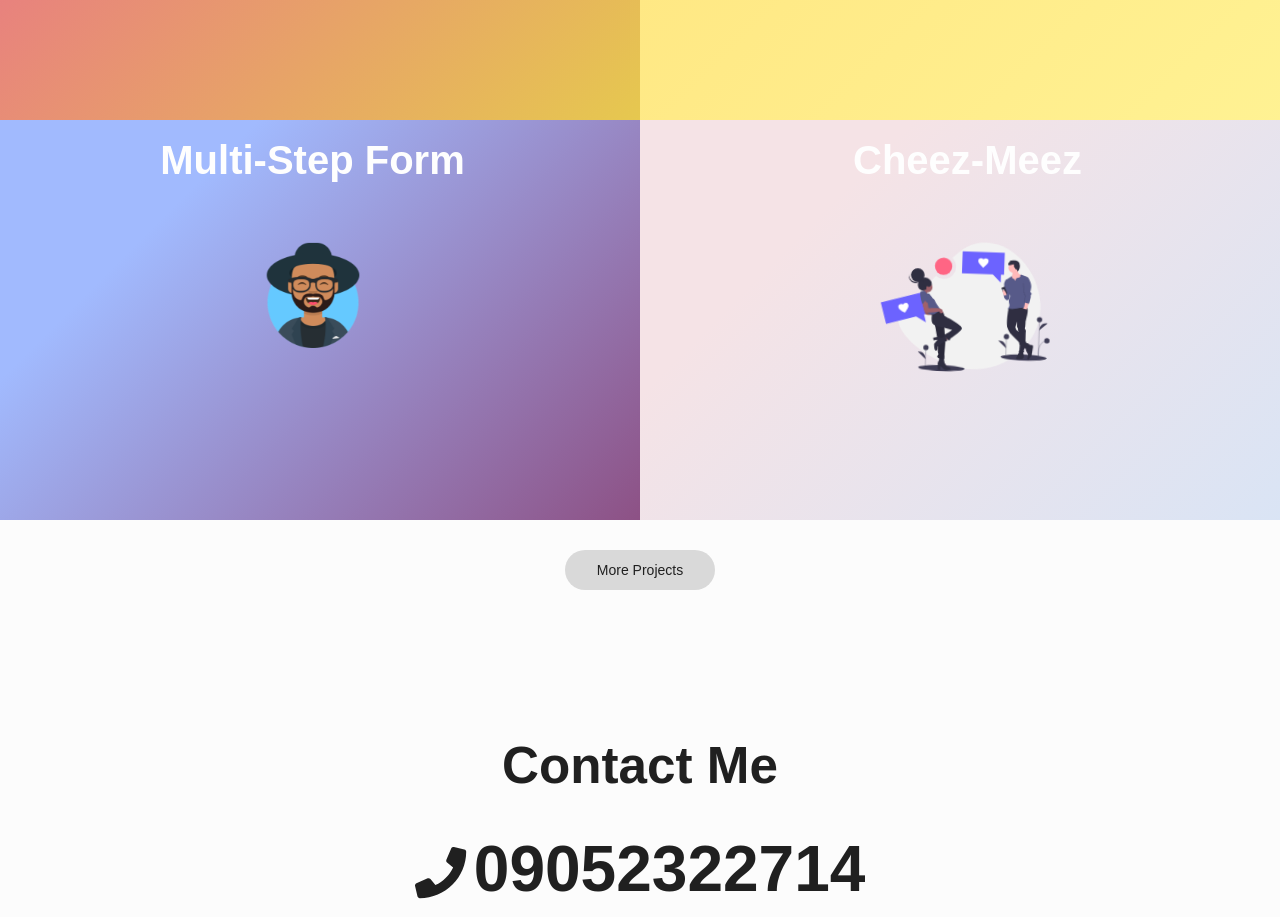
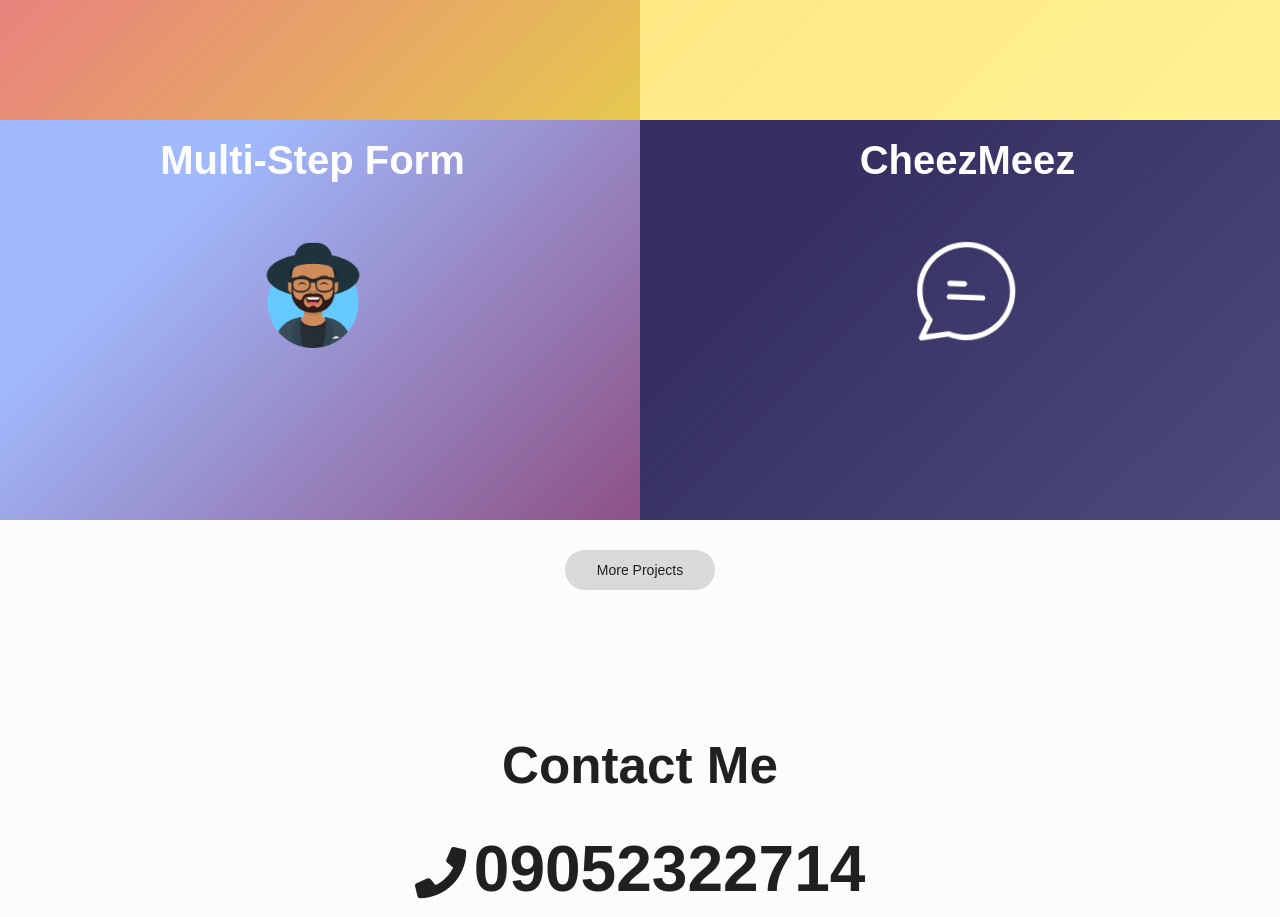
Before and after one commit to narioalvin/portfolio, a Vue app: page / in a window 1280 px wide. Shown: the part 1880-2797 px from the top of the page. Built offline with nearby package versions, Linux system fonts and the light colour scheme; a web font is replaced by a local one.

Commit message:
cheezmeez project enhancements

```diff
--- a/src/views/Project.vue
+++ b/src/views/Project.vue
@@ -101,15 +101,15 @@ export default {
           size: '6',
         },
         {
-          projectName: 'Cheez-Meez',
+          projectName: 'CheezMeez',
           projectBackTitle: 'Full Stack',
           projectBackDescription:
-            ' A Real-Time Chat web application created using React, Node.js and Socket.io.',
+            ' A Real-Time Chat web application created using React for Front-End, Node.js and Socket.io for Back-End.',
           projectNo: 'project-three',
           projectLink: 'https://narioalvin.github.io/react-cheez-meez/',
-          image: 'cheez-meez.svg',
+          image: 'chat.svg',
           isImageComponent: false,
-          imageWidth: '170',
+          imageWidth: '100',
           animationClass: 'swing',
           size: '6',
         },
@@ -118,7 +118,7 @@ export default {
         {
           projectName: 'Send Free SMS',
           projectBackTitle: 'Full Stack',
-          projectBackDescription: `A web application that you can send free SMS using React, Node.js, and Nexmo API. Please use it responsibly because my subscription is free and I only have two-dollar credit. :P `,
+          projectBackDescription: `A web application that you can send free SMS using React for Front-End, Node.js for Back-End, and Nexmo API. Please use it responsibly because my subscription is free and I only have two-dollar credit. :P `,
           projectNo: 'project-five',
           projectLink: 'https://narioalvin.github.io/react-send-sms/',
           image: 'mail.svg',
@@ -233,7 +233,7 @@ export default {
 }
 
 .project-three {
-  @include projectBg(#d9e4f5, #f5e3e6);
+  @include projectBg(#4d4c7d, #363062);
 }
 
 .project-four {
```
Also changed, not shown: src/assets/image/chat.svg (added), 1 other file (tests, documents, lock files or other folders).
